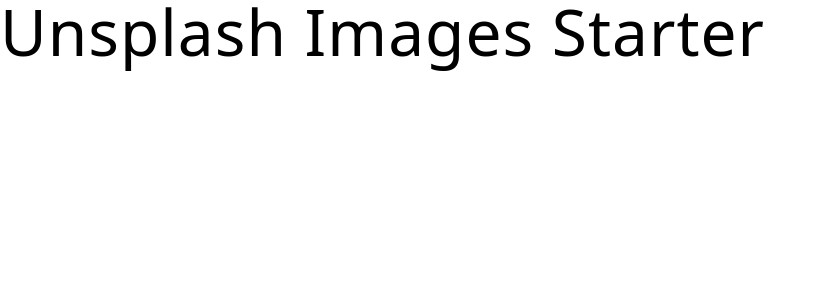
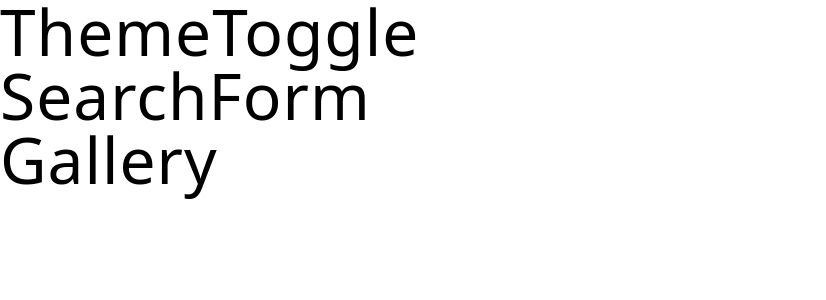
Before and after one commit to Amir2210/Unsplash-Img-project, a React (Vite) app: page / in a window 1280 px wide. Shown: the top 300 px of the page, without its empty margins (0-826 px from the left). Built offline with nearby package versions, Linux system fonts and the light colour scheme.

Commit message:
Create three components - ThemeToggle, SearchForm and Gallery. Render all of them in App.jsx, and setup global context.

```diff
--- a/src/App.jsx
+++ b/src/App.jsx
@@ -1,4 +1,14 @@
+import { Gallery } from './cmps/Gallery'
+import { SearchForm } from './cmps/SearchForm'
+import { ThemeToggle } from './cmps/ThemeToggle'
+
 const App = () => {
-  return <h1>Unsplash Images Starter</h1>
+  return (
+    <main>
+      <ThemeToggle />
+      <SearchForm />
+      <Gallery />
+    </main>
+  )
 }
 export default App
--- /dev/null
+++ b/src/AppContext.jsx
@@ -0,0 +1,15 @@
+import { createContext, useContext, useState } from 'react'
+
+const GlobalContext = createContext()
+
+export const useGlobalContext = () => {
+  return useContext(GlobalContext)
+}
+
+export function AppContext({ children }) {
+  return (
+    <GlobalContext.Provider value={{}}>
+      {children}
+    </GlobalContext.Provider>
+  )
+}
--- /dev/null
+++ b/src/cmps/Gallery.jsx
@@ -0,0 +1,5 @@
+export function Gallery() {
+  return (
+    <h1>Gallery</h1>
+  )
+}
--- /dev/null
+++ b/src/cmps/SearchForm.jsx
@@ -0,0 +1,5 @@
+export function SearchForm() {
+  return (
+    <h1>SearchForm</h1>
+  )
+}
--- /dev/null
+++ b/src/cmps/ThemeToggle.jsx
@@ -0,0 +1,5 @@
+export function ThemeToggle() {
+  return (
+    <h1>ThemeToggle</h1>
+  )
+}
--- a/src/main.jsx
+++ b/src/main.jsx
@@ -2,7 +2,10 @@
 import ReactDOM from 'react-dom/client'
 import App from './App'
 import './index.css'
+import { AppContext } from './AppContext'
 
 ReactDOM.createRoot(document.getElementById('root')).render(
-  <App />
+  <AppContext>
+    <App />
+  </AppContext>
 )
```
